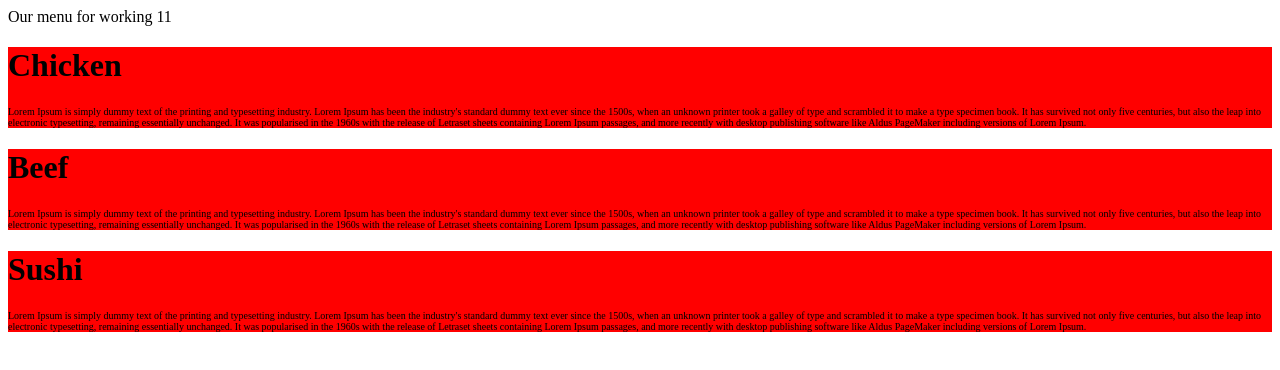
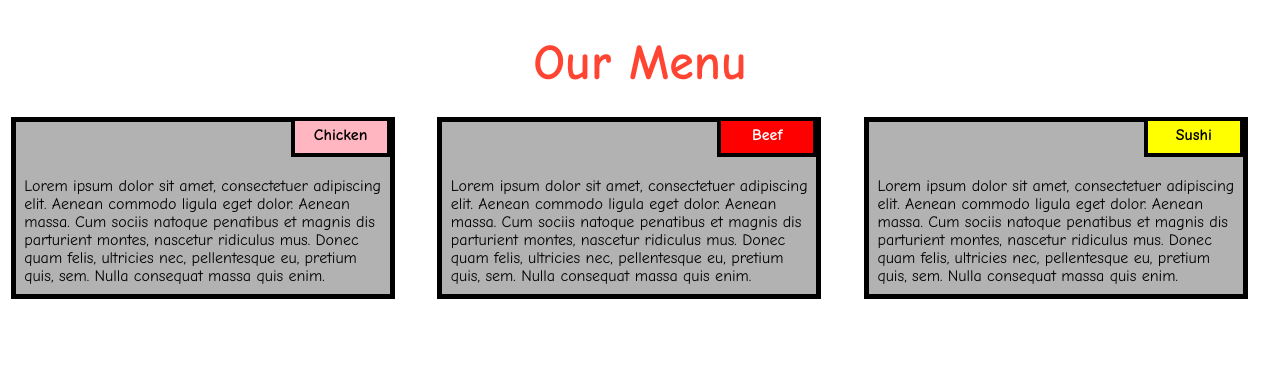
Before and after one commit to trangtran1010/Coursera-test, a plain HTML site: page module2-solution/index.html in a window 1280 px wide. Drawn offline with Linux system fonts and the light colour scheme.

Commit message:
complete course

```diff
--- a/module2-solution/css/style.css
+++ b/module2-solution/css/style.css
@@ -1,8 +1,99 @@
-.textColor{
-    color: black;
-    font-size: 10px;
-}
-.textBox{
-    border-color: black;
-    background-color: red;
-}
+* {
+    box-sizing: border-box;
+  }
+
+  body{
+      margin: 0;
+      padding: 0;
+    font-family: "Comic Sans MS", cursive, sans-serif;
+  }
+
+  .row{
+    margin-top: 5%;
+    margin-bottom: 5%;
+  }
+
+  h1 {
+    margin-bottom: 15px;
+    text-align: center;
+    color: #ff4532;
+    font-size: 50px;
+  }
+
+
+  .box{
+    width: 100%;
+    overflow: none;
+  }
+
+  .content-name{
+    overflow: none;
+    text-align: center;
+    border: 4px solid black;
+    width: 100px;
+    height: 40px;
+    padding: 5px;
+    float: right;
+    margin-right: 36px;
+    margin-top: 0px;
+    font-weight: bold;
+    position: relative;
+  }
+
+  .content{
+    border: 5px solid black;
+    width: 90%;
+    height: auto;
+    margin: 2.5%;
+    color: black
+    font-size: 25px;
+    padding: 2%;
+    padding-top: 55px;
+    background-color: rgba(0,0,0,0.3);
+  }
+
+  .name1{
+    background-color: #FFB6C1;
+  }
+
+  .name2{
+    color: white;
+    background-color: #FF0000;
+  }
+  .name3{
+    background-color: #FFFF00;
+  }
+
+  @media (min-width: 992px) {
+    .col-lg-4 {
+        float: left;
+      width: 33.33%;
+    }
+  }
+
+  @media (min-width: 768px) and (max-width: 991px) {
+    .col-md-6,.col-md-12 {
+      float: left;
+    }
+    .col-md-6 {
+      width: 50%;
+    }
+    .col-md-12 {
+      margin-left: -10px;
+      width: 100%;
+    }
+    .name3{
+      margin-right: 65px;
+      width: 100px;
+    }
+  }
+
+  @media (min-width: 0px) and (max-width: 767px) {
+    .col-sm-12 {
+        float: left;
+      width: 100%;
+    }
+    .content-name{
+      margin-right: 30px;
+    }
+  }
--- a/module2-solution/index.html
+++ b/module2-solution/index.html
@@ -1,20 +1,32 @@
 <!DOCTYPE html>
 <html>
 <head>
-<link   rel="stylesheet"  href='css/style.css'  >
+<title>Responsive Layout</title>
+<meta name="viewport" content="width=device-width, initial-scale=1">
+<link rel="stylesheet" type="text/css" href="css/style.css">
 </head>
 <body>
-<header>Our menu for working 11</header>
-<div class="textBox">
-    <h1>Chicken</h1>
-    <p class="textColor">Lorem Ipsum is simply dummy text of the printing and typesetting industry. Lorem Ipsum has been the industry's standard dummy text ever since the 1500s, when an unknown printer took a galley of type and scrambled it to make a type specimen book. It has survived not only five centuries, but also the leap into electronic typesetting, remaining essentially unchanged. It was popularised in the 1960s with the release of Letraset sheets containing Lorem Ipsum passages, and more recently with desktop publishing software like Aldus PageMaker including versions of Lorem Ipsum.</p>
-</div>
-<div class="textBox">
-    <h1>Beef</h1>
-    <p class="textColor">Lorem Ipsum is simply dummy text of the printing and typesetting industry. Lorem Ipsum has been the industry's standard dummy text ever since the 1500s, when an unknown printer took a galley of type and scrambled it to make a type specimen book. It has survived not only five centuries, but also the leap into electronic typesetting, remaining essentially unchanged. It was popularised in the 1960s with the release of Letraset sheets containing Lorem Ipsum passages, and more recently with desktop publishing software like Aldus PageMaker including versions of Lorem Ipsum.</p>
-</div>
-<div class="textBox">
-    <h1>Sushi</h1>
-    <p class="textColor">Lorem Ipsum is simply dummy text of the printing and typesetting industry. Lorem Ipsum has been the industry's standard dummy text ever since the 1500s, when an unknown printer took a galley of type and scrambled it to make a type specimen book. It has survived not only five centuries, but also the leap into electronic typesetting, remaining essentially unchanged. It was popularised in the 1960s with the release of Letraset sheets containing Lorem Ipsum passages, and more recently with desktop publishing software like Aldus PageMaker including versions of Lorem Ipsum.</p>
-</div>
+<h1>Our Menu</h1>
+  <div class="col-lg-4 col-md-6 col-sm-12">
+  	<div class="box">
+  		<p class="content-name name1">Chicken</p>
+  		<p class="content">Lorem ipsum dolor sit amet, consectetuer adipiscing elit. Aenean commodo ligula eget dolor. Aenean massa. Cum sociis natoque penatibus et magnis dis parturient montes, nascetur ridiculus mus. Donec quam felis, ultricies nec, pellentesque eu, pretium quis, sem. Nulla consequat massa quis enim.</p>
+  	</div>
+  </div>
+
+  <div class="col-lg-4 col-md-6 col-sm-12">
+  	<div class="box">
+   		<p class="content-name name2">Beef</p>
+   		<p class="content">Lorem ipsum dolor sit amet, consectetuer adipiscing elit. Aenean commodo ligula eget dolor. Aenean massa. Cum sociis natoque penatibus et magnis dis parturient montes, nascetur ridiculus mus. Donec quam felis, ultricies nec, pellentesque eu, pretium quis, sem. Nulla consequat massa quis enim.</p>
+  	</div>
+  </div>
+
+  <div class="col-lg-4 col-md-12 col-sm-12">
+  	<div class="box">
+  		<p class="content-name name3">Sushi</p>
+  		<p class="content">Lorem ipsum dolor sit amet, consectetuer adipiscing elit. Aenean commodo ligula eget dolor. Aenean massa. Cum sociis natoque penatibus et magnis dis parturient montes, nascetur ridiculus mus. Donec quam felis, ultricies nec, pellentesque eu, pretium quis, sem. Nulla consequat massa quis enim.</p>
+  	</div>
+  </div>
+
+</body>
 </html>
```
